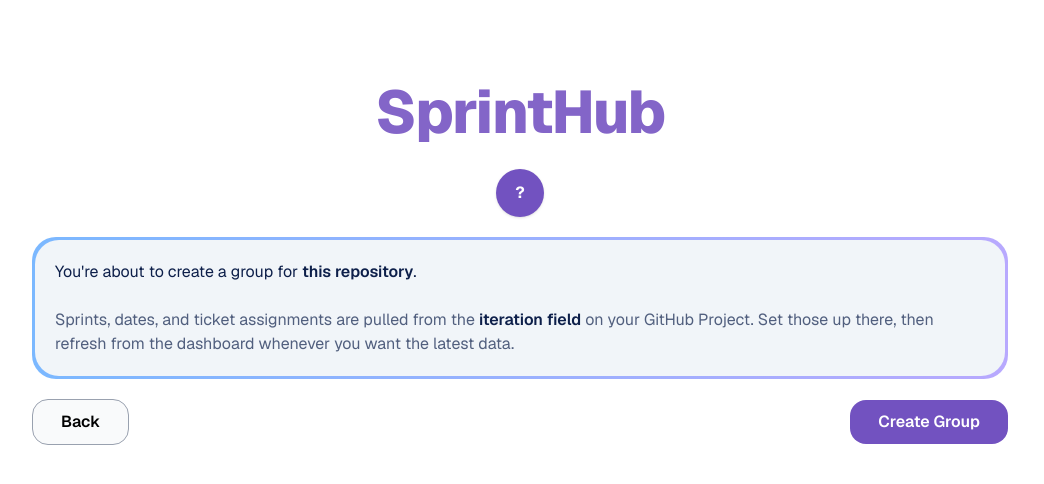
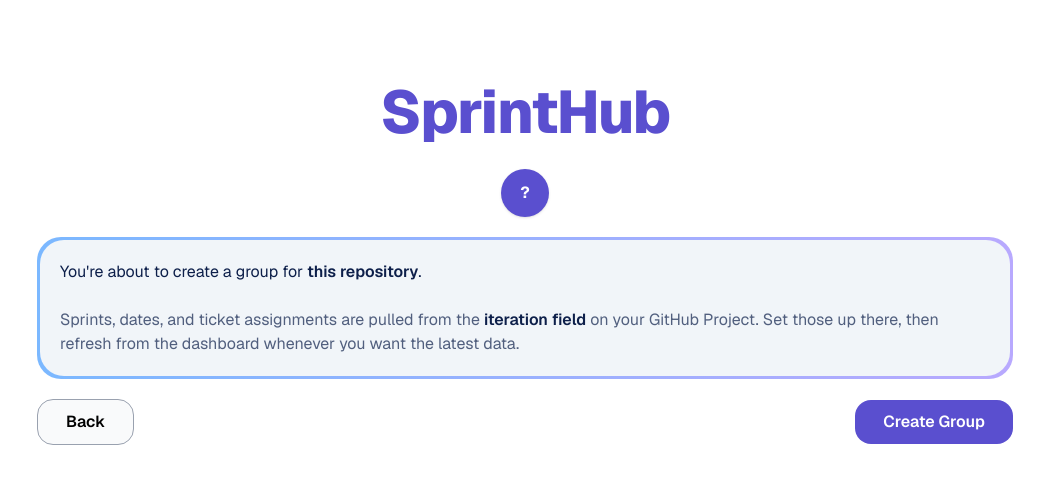
Before and after one commit to UOA-CS732-S1-2026/group-project-radiant-rabbits, a Next.js app: page /set-group in a window 1280 px wide. Shown: the top 484 px of the page, without its empty margins (115-1159 px from the left). Built offline with nearby package versions, Linux system fonts and the light colour scheme.

Commit message:
fixed colours, logo, scroll bars

```diff
--- a/src/app/globals.css
+++ b/src/app/globals.css
@@ -2,11 +2,11 @@
 
 @theme inline {
   /* Brand colors */
-  --color-brand-primary: #7bbcfe;
+  --color-brand-primary: #5a4fcf;
   --color-brand-dark: #0d1f4a;
   --color-brand-background: #ffffff;
-  --color-brand-accent: #b8a9fe;
-  --color-brand-accent-dark: #7252C0;
+  --color-brand-accent: #d7d4ff;
+  --color-brand-accent-dark: #5a4fcf;
   --color-brand-surface: #ffffff;
   --color-brand-border: #e5e7eb;
   --color-brand-todo: #ff0000;
@@ -186,12 +186,31 @@ html {
   scrollbar-gutter: stable;
   scroll-behavior: smooth; }
 
-/* Scrollable regions: accent thumb (#B8A9FE), light track — Firefox + WebKit */
-/* Make it global so that it applies to all scrollable regions in the app */
-html { scrollbar-width: thin; scrollbar-color: #b8a9fe #f1f5f9; }
-*::-webkit-scrollbar { width: 6px; height: 6px; }
-*::-webkit-scrollbar-track { background: transparent; }
-*::-webkit-scrollbar-thumb { background: #b8a9fe; border-radius: 9999px; }
+/* Hide scrollbar UI globally while preserving scroll behavior */
+html { scrollbar-width: none; -ms-overflow-style: none; }
+*::-webkit-scrollbar { width: 0; height: 0; display: none; }
+
+/* Subtle scrollbar for selected in-card panels (e.g. Current Sprint lists) */
+.scrollbar-subtle {
+  scrollbar-width: thin;
+  scrollbar-color: rgba(13, 31, 74, 0.28) transparent;
+  -ms-overflow-style: auto;
+}
+
+.scrollbar-subtle::-webkit-scrollbar {
+  width: 6px;
+  height: 6px;
+  display: block;
+}
+
+.scrollbar-subtle::-webkit-scrollbar-track {
+  background: transparent;
+}
+
+.scrollbar-subtle::-webkit-scrollbar-thumb {
+  background: rgba(13, 31, 74, 0.28);
+  border-radius: 9999px;
+}
 
 html,
 body {
--- a/src/components/landing-page/LandingFooter.tsx
+++ b/src/components/landing-page/LandingFooter.tsx
@@ -1,6 +1,6 @@
 export default function LandingFooter() {
   return (
-    <footer className="mt-auto w-full bg-[#8365C8] px-4 py-2.5 sm:px-6 sm:py-2.5">
+    <footer className="mt-auto w-full bg-brand-accent-dark px-4 py-2.5 sm:px-6 sm:py-2.5">
       <div className="flex w-full min-w-0 flex-row items-center justify-between gap-3 text-(length:--text-body-sm) text-white sm:gap-4">
         <p className="min-w-0 flex-1 text-left font-semibold drop-shadow-sm">
           SprintHub · Radiant Rabbits
--- a/src/components/landing-page/LandingHeader.tsx
+++ b/src/components/landing-page/LandingHeader.tsx
@@ -11,7 +11,7 @@ export default function LandingHeader({
   showSignInButton = true,
 }: LandingHeaderProps) {
   return (
-    <header className="w-full bg-[#8365C8] px-4 py-1.5 shadow-sm sm:px-6 sm:py-2">
+    <header className="w-full bg-brand-accent-dark px-4 py-1.5 shadow-sm sm:px-6 sm:py-2">
       <div
         className={`flex w-full min-w-0 items-center gap-2 sm:gap-3 ${showSignInButton ? "justify-between" : "justify-start"}`}
       >
--- a/src/components/shared/SprintHubTitle.tsx
+++ b/src/components/shared/SprintHubTitle.tsx
@@ -13,7 +13,7 @@ const sizeClasses: Record<SprintHubTitleSize, string> = {
 };
 
 const variantClasses: Record<SprintHubTitleVariant, string> = {
-  purple: "text-[#8365C8]",
+  purple: "text-brand-primary",
   white: "text-white drop-shadow-sm",
   dark: "text-brand-dark",
 };
```
Also changed, not shown: public/logo-options/final_logo.png.
